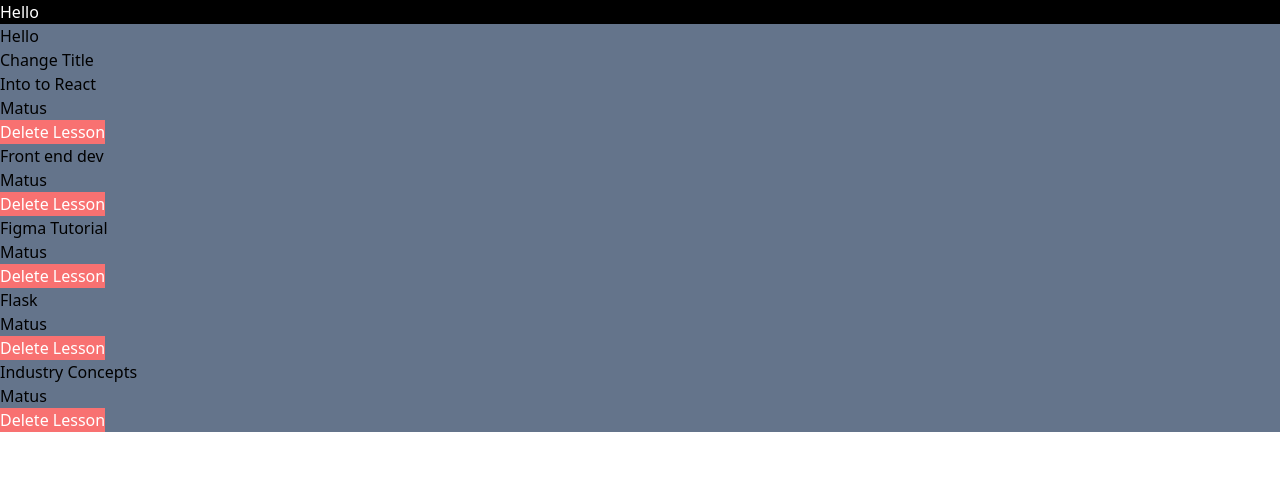
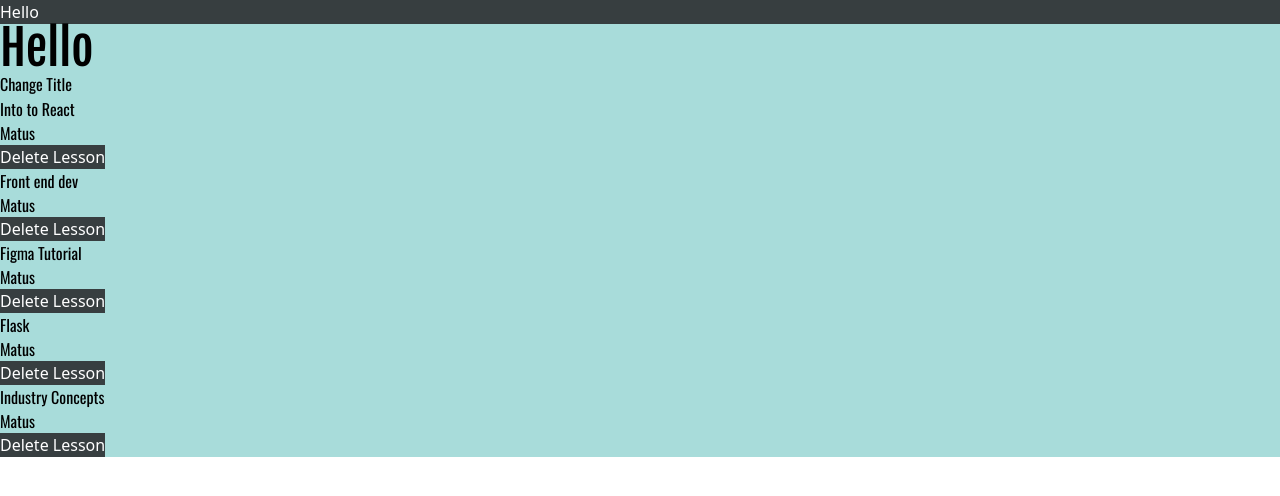
Before and after one commit to matusscaiff-access/React, a React (Vite) app in the folder blog/: page / in a window 1280 px wide. Shown: the top 496 px of the page. Built offline with nearby package versions, Linux system fonts and the light colour scheme.

Commit message:
Colors and fonts

```diff
--- a/blog/src/App.jsx
+++ b/blog/src/App.jsx
@@ -26,12 +26,12 @@ const App = () => {
 
 
   return (
-    <div className="bg-slate-500">
+    <div className="bg-tiffany">
       <NavBar />
       <div className="content">
-        <h1 className="Text 5x1">{title}</h1>
+        <h1 className="text-5xl font-heading">{title}</h1>
 
-        <button onClick={() => setTitle("Bonjhour")}>Change Title</button>
+        <button className="font-body"  onClick={() => setTitle("Bonjhour")}>Change Title</button>
 
         {
           lessons.map((l) => (
--- a/blog/src/components/BlogPreview.jsx
+++ b/blog/src/components/BlogPreview.jsx
@@ -4,9 +4,9 @@ const BlogPreview = ({lesson, handleDelete}) => {
     return (
         <>
         <section>
-          <h2>{lesson.title}</h2>
-          <p>{lesson.author}</p>
-          <button className="bg-red-400 text-white" onClick={() => handleDelete(lesson.id)}>Delete Lesson</button>
+          <h2 className="font-body">{lesson.title}</h2>
+          <p className="font-body">{lesson.author}</p>
+          <button className="bg-onyx text-white" onClick={() => handleDelete(lesson.id)}>Delete Lesson</button>
         </section>
         </>
      );
--- a/blog/src/components/navbar.jsx
+++ b/blog/src/components/navbar.jsx
@@ -4,7 +4,7 @@ const NavBar = () => {
     const title = "Hello"
 
     return (
-        <header className="app-header">
+        <header className="app-header bg-onyx">
             <h1>{title}</h1>
         </header>
      );
--- a/blog/src/index.css
+++ b/blog/src/index.css
@@ -1,3 +1,6 @@
+@import url('https://fonts.googleapis.com/css2?family=Fjalla+One&display=swap');
+@import url('https://fonts.googleapis.com/css2?family=Oswald&family=Zilla+Slab:ital,wght@0,300;0,400;0,500;0,600;0,700;1,300;1,400;1,500;1,600;1,700&display=swap');
+
 @tailwind base;
 @tailwind components;
 @tailwind utilities;
--- a/blog/tailwind.config.js
+++ b/blog/tailwind.config.js
@@ -5,7 +5,20 @@ export default {
     "./src/**/*.{js,ts,jsx,tsx}"
   ],
   theme: {
-    extend: {},
+    screens:{ //tailwind screen sizes so that you can adjust the colours for different screen sizes
+      sm:"400px",
+    },
+    extend: {
+      fontFamily:{ // importing fonts and naming them
+        heading:["Fjalla One","serif"],
+        body:["Oswald", "sand-serif"],
+      },
+      colors:{ // colours and their hex codes, you can name each colour so that it is easy to reuse later
+        teal: "#488286",
+        tiffany: "#A8DCDA",
+        onyx: "#373E40"
+      }
+    },
   },
   plugins: [],
 }
```
